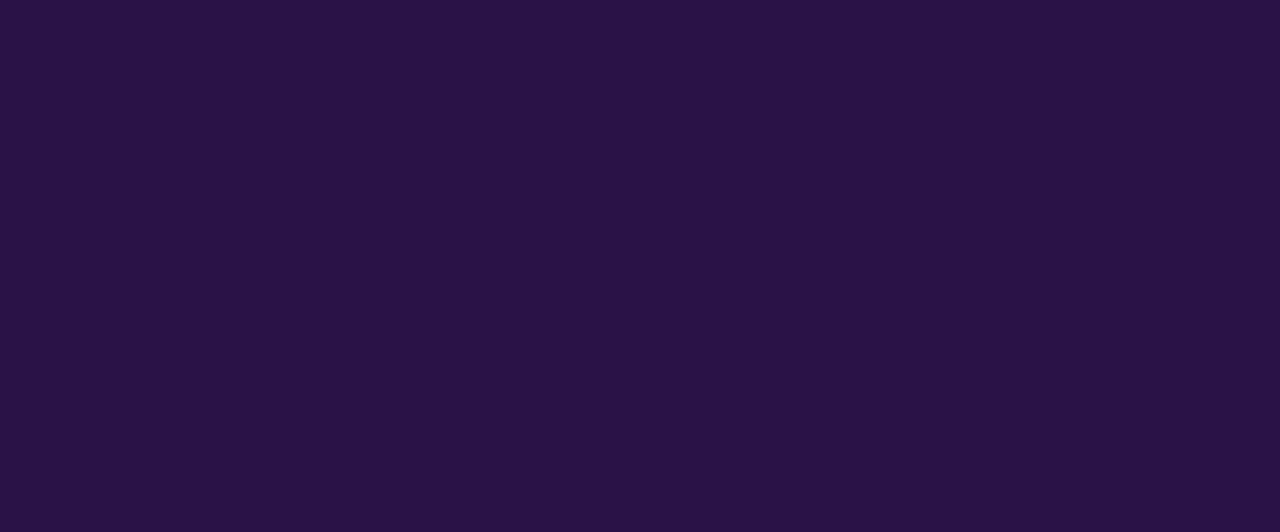
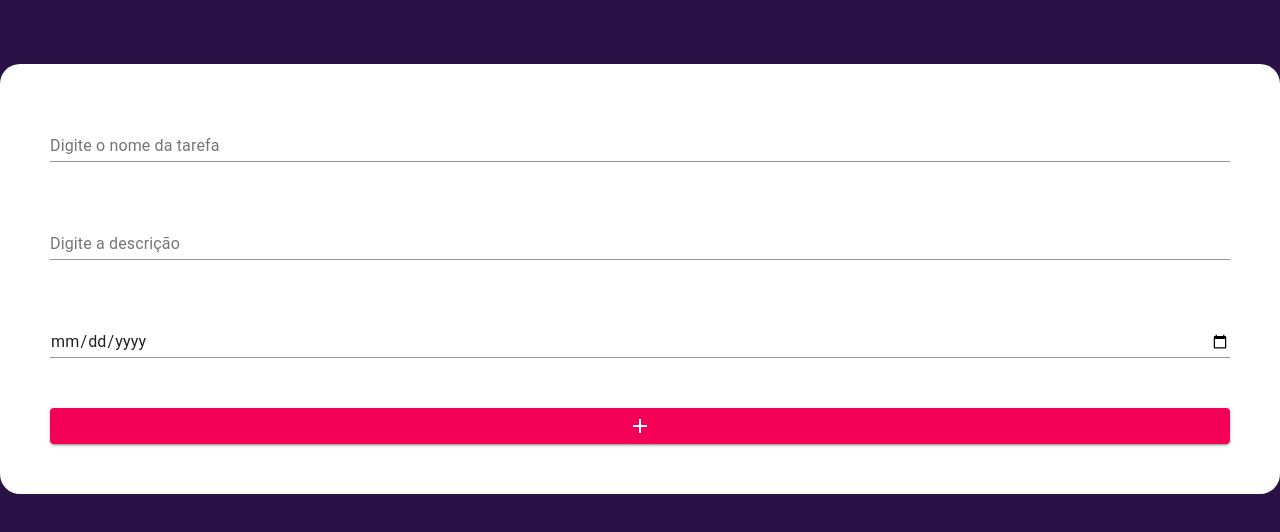
Before and after one commit to samuelrrs/ToDo, a React (Create React App) app: page / in a window 1280 px wide. Shown: the top 532 px of the page. Built offline with nearby package versions, Linux system fonts and the light colour scheme.

Commit message:
feat: add componentes de form, input, e estilizado os mesmos

```diff
--- a/package.json
+++ b/package.json
@@ -4,6 +4,7 @@
   "private": true,
   "dependencies": {
     "@material-ui/core": "^4.11.2",
+    "@material-ui/icons": "^4.11.2",
     "@testing-library/jest-dom": "^5.11.4",
     "@testing-library/react": "^11.1.0",
     "@testing-library/user-event": "^12.1.10",
--- a/src/App.js
+++ b/src/App.js
@@ -1,10 +1,6 @@
-
+import FormDefault from "./Container/FormDefault/index";
 function App() {
-  return (
-    <div className="App">
-
-    </div>
-  );
+  return <FormDefault />;
 }
 
 export default App;
--- a/src/Components/ButtonDefault/index.jsx
+++ b/src/Components/ButtonDefault/index.jsx
@@ -1,5 +1,5 @@
+import React from 'react';
 import { Button } from '@material-ui/core';
-import React from 'react';
 
 export default function ButtonDefault({buttonContent}) {
     return (
--- a/src/Components/InputText/index.jsx
+++ b/src/Components/InputText/index.jsx
@@ -1,12 +1,14 @@
-import { TextField } from '@material-ui/core';
 import React from 'react';
+import TextField from '@material-ui/core/TextField';
 
-export default function InputText({ placeholder, type }) {
+export default function InputText({ variant, type, placeholder }) {
     return (
         <TextField
-        id="outlined-basic"
-        label="Outlined"
-        variant={placeholder}
-        type={type} />
+            id="outlined-basic"
+            label={placeholder}
+            variant={variant}
+            type={type}
+
+            />
     )
 }
--- a/src/Container/FormDefault/index.jsx
+++ b/src/Container/FormDefault/index.jsx
@@ -0,0 +1,31 @@
+import React from 'react';
+import { Container } from '@material-ui/core';
+import InputText from './../../Components/InputText/index';
+import ButtonDefault from './../../Components/ButtonDefault/index';
+import AddIcon from '@material-ui/icons/Add';
+import useStyles from './styles';
+
+export default function FormDefault() {
+
+    const styles = useStyles()
+
+    return (
+        <Container className={styles.container}>
+            <InputText
+                placeholder='Digite o nome da tarefa'
+                />
+            <InputText
+                placeholder='Digite a descrição'
+
+                />
+            <InputText
+                type='date'
+                placeholder=' '
+
+            />
+            <ButtonDefault buttonContent={
+                <AddIcon />
+            } />
+        </Container>
+    )
+}
--- /dev/null
+++ b/src/Container/FormDefault/styles.js
@@ -0,0 +1,19 @@
+import { makeStyles } from "@material-ui/core";
+
+const useStyles = makeStyles(() => ({
+  container: {
+    backgroundColor: "#fff",
+    display: "flex",
+    flexDirection: "column",
+    justifyContent: "center",
+    padding: "50px",
+    gap: "50px",
+    marginTop: "5%",
+    borderRadius: "20px",
+  },
+  button: {
+    borderRadius: "50px",
+  },
+}));
+
+export default useStyles;
--- a/src/index.css
+++ b/src/index.css
@@ -5,6 +5,7 @@ body {
     sans-serif;
   -webkit-font-smoothing: antialiased;
   -moz-osx-font-smoothing: grayscale;
+  background-color: #2a1247;
 }
 
 code {
@@ -13,7 +14,6 @@ code {
 }
 
 *{
-  background-color: #2a1247;
   padding: 0;
   margin: 0;
 }
```
Also changed, not shown: src/Components/FormController/index.jsx (added, +12 -0 lines), 2 other files (tests, documents, lock files or other folders).
